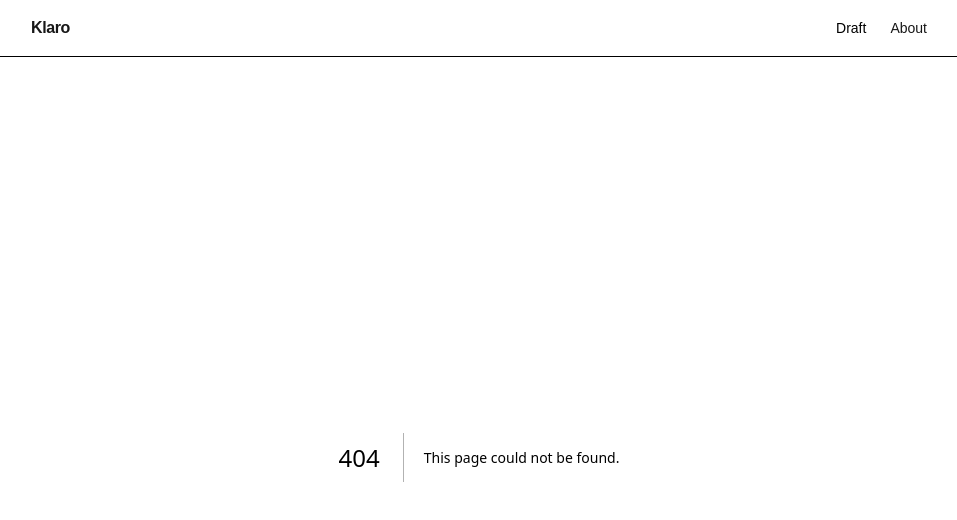
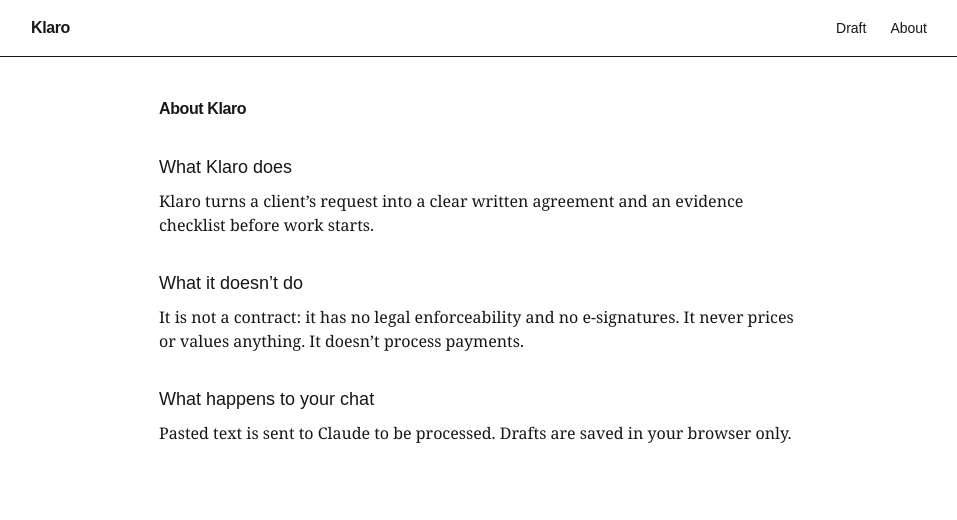
Before and after one commit to diomnne/klaro, a Next.js app: page /about in a window 1280 px wide. Before the commit this address had no page. Shown: the top 520 px of the page, without its empty margins (161-1118 px from the left). Built offline with nearby package versions, Linux system fonts and the light colour scheme; a web font is replaced by a local one.

Commit message:
feat(about): add static about page

```diff
--- /dev/null
+++ b/app/about/page.tsx
@@ -0,0 +1,50 @@
+import type { Metadata } from 'next';
+
+export const metadata: Metadata = {
+  title: 'About | Klaro',
+  description: 'What Klaro does, what it doesn’t do, and what happens to your chat.',
+};
+
+export default function About() {
+  return (
+    <div className="flex flex-col flex-1 items-center">
+      <main className="flex w-full max-w-3xl flex-1 flex-col gap-8 px-6 py-10 sm:px-16">
+        <h1 className="text-title font-semibold tracking-tight text-foreground">
+          About Klaro
+        </h1>
+
+        {/* TODO: rewrite */}
+        <section aria-labelledby="what-it-does" className="flex flex-col gap-2">
+          <h2 className="text-lg font-medium text-foreground" id="what-it-does">
+            What Klaro does
+          </h2>
+          <p className="font-serif text-base text-muted-foreground">
+            Klaro turns a client&rsquo;s request into a clear written agreement and an evidence
+            checklist before work starts.
+          </p>
+        </section>
+
+        {/* TODO: rewrite */}
+        <section aria-labelledby="what-it-doesnt-do" className="flex flex-col gap-2">
+          <h2 className="text-lg font-medium text-foreground" id="what-it-doesnt-do">
+            What it doesn&rsquo;t do
+          </h2>
+          <p className="font-serif text-base text-muted-foreground">
+            It is not a contract: it has no legal enforceability and no e-signatures. It never
+            prices or values anything. It doesn&rsquo;t process payments.
+          </p>
+        </section>
+
+        {/* TODO: rewrite */}
+        <section aria-labelledby="what-happens-to-your-chat" className="flex flex-col gap-2">
+          <h2 className="text-lg font-medium text-foreground" id="what-happens-to-your-chat">
+            What happens to your chat
+          </h2>
+          <p className="font-serif text-base text-muted-foreground">
+            Pasted text is sent to Claude to be processed. Drafts are saved in your browser only.
+          </p>
+        </section>
+      </main>
+    </div>
+  );
+}
```
